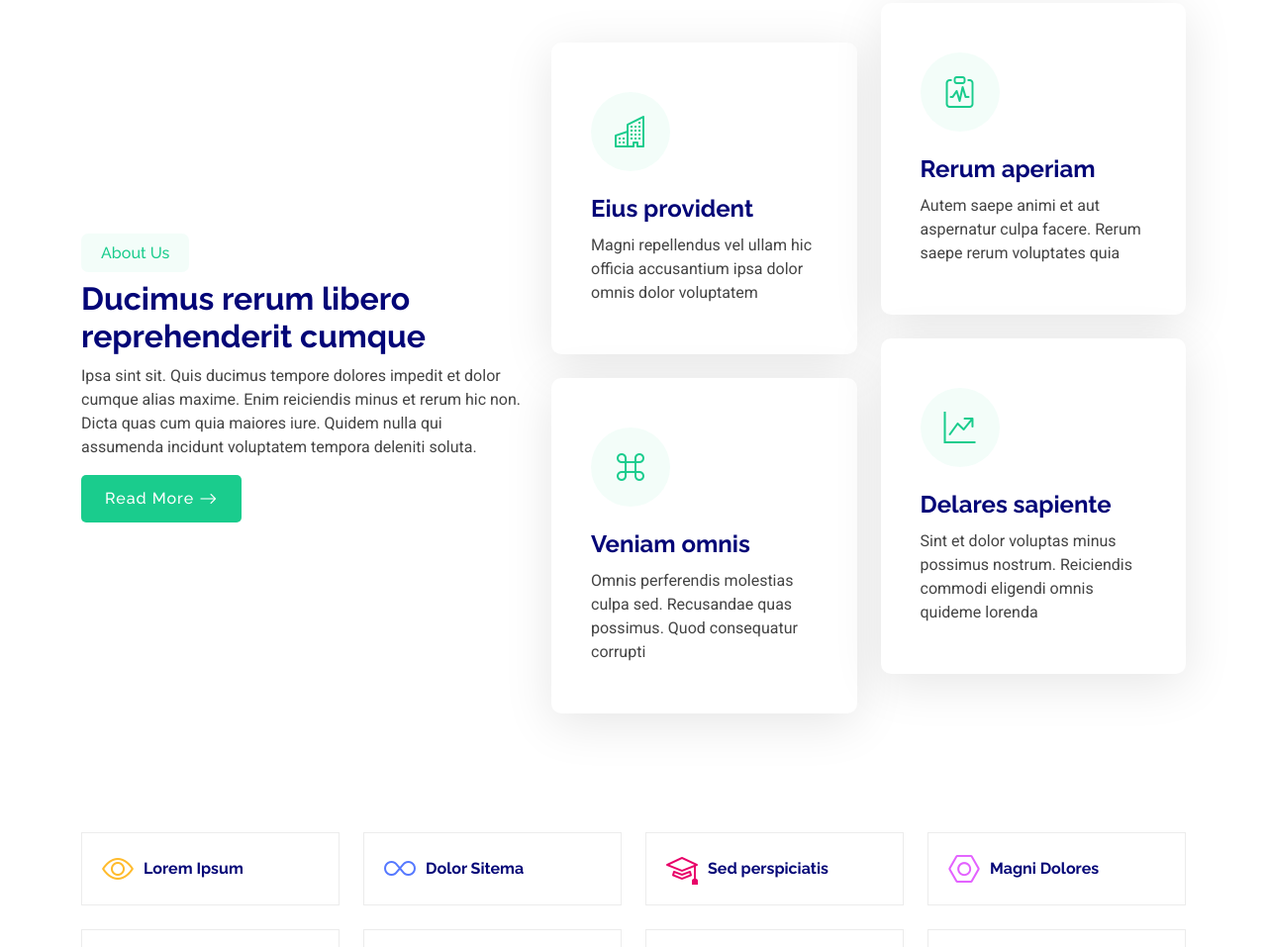
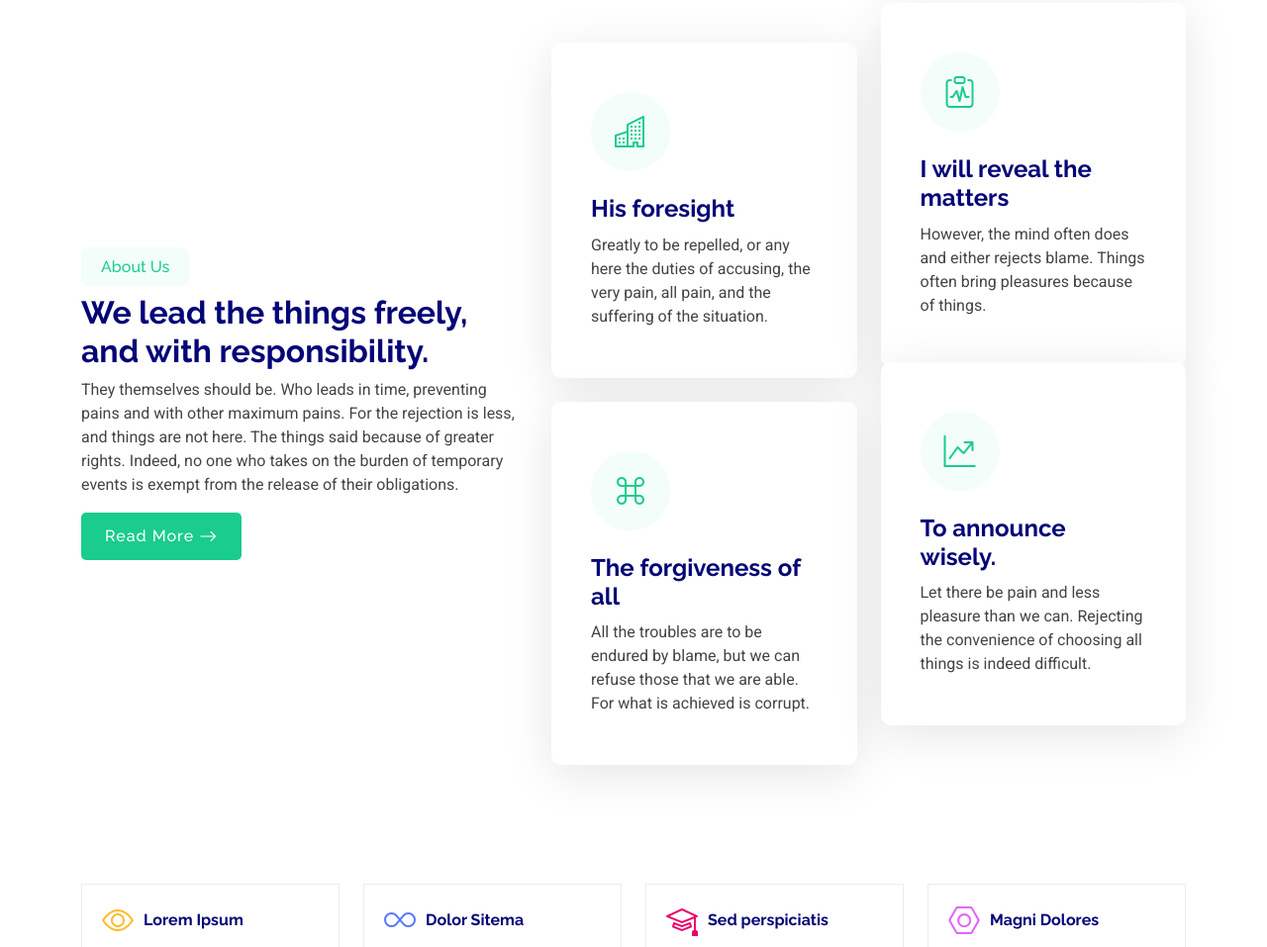
Before and after one commit to Ezekwechibuikem/CSAS, a plain HTML site: page index.html in a window 1280 px wide. Shown: the part 772-1729 px from the top of the page at 99% size. Drawn offline with Linux system fonts and the light colour scheme.

Commit message:
i changed the language form on about

```diff
--- a/index.html
+++ b/index.html
@@ -129,8 +129,8 @@
 
           <div class="col-xl-5 content">
             <h3>About Us</h3>
-            <h2>Ducimus rerum libero reprehenderit cumque</h2>
-            <p>Ipsa sint sit. Quis ducimus tempore dolores impedit et dolor cumque alias maxime. Enim reiciendis minus et rerum hic non. Dicta quas cum quia maiores iure. Quidem nulla qui assumenda incidunt voluptatem tempora deleniti soluta.</p>
+            <h2>We lead the things freely, and with responsibility.</h2>
+            <p>They themselves should be. Who leads in time, preventing pains and with other maximum pains. For the rejection is less, and things are not here. The things said because of greater rights. Indeed, no one who takes on the burden of temporary events is exempt from the release of their obligations.</p>
             <a href="#" class="read-more"><span>Read More</span><i class="bi bi-arrow-right"></i></a>
           </div>
 
@@ -140,32 +140,32 @@
               <div class="col-md-6" data-aos="fade-up" data-aos-delay="200">
                 <div class="icon-box">
                   <i class="bi bi-buildings"></i>
-                  <h3>Eius provident</h3>
-                  <p>Magni repellendus vel ullam hic officia accusantium ipsa dolor omnis dolor voluptatem</p>
+                  <h3>His foresight</h3>
+                  <p>Greatly to be repelled, or any here the duties of accusing, the very pain, all pain, and the suffering of the situation.</p>
                 </div>
               </div> <!-- End Icon Box -->
 
               <div class="col-md-6" data-aos="fade-up" data-aos-delay="300">
                 <div class="icon-box">
                   <i class="bi bi-clipboard-pulse"></i>
-                  <h3>Rerum aperiam</h3>
-                  <p>Autem saepe animi et aut aspernatur culpa facere. Rerum saepe rerum voluptates quia</p>
+                  <h3>I will reveal the matters</h3>
+                  <p>However, the mind often does and either rejects blame. Things often bring pleasures because of things.</p>
                 </div>
               </div> <!-- End Icon Box -->
 
               <div class="col-md-6" data-aos="fade-up" data-aos-delay="400">
                 <div class="icon-box">
                   <i class="bi bi-command"></i>
-                  <h3>Veniam omnis</h3>
-                  <p>Omnis perferendis molestias culpa sed. Recusandae quas possimus. Quod consequatur corrupti</p>
+                  <h3>The forgiveness of all</h3>
+                  <p>All the troubles are to be endured by blame, but we can refuse those that we are able. For what is achieved is corrupt.</p>
                 </div>
               </div> <!-- End Icon Box -->
 
               <div class="col-md-6" data-aos="fade-up" data-aos-delay="500">
                 <div class="icon-box">
                   <i class="bi bi-graph-up-arrow"></i>
-                  <h3>Delares sapiente</h3>
-                  <p>Sint et dolor voluptas minus possimus nostrum. Reiciendis commodi eligendi omnis quideme lorenda</p>
+                  <h3>To announce wisely.</h3>
+                  <p>Let there be pain and less pleasure than we can. Rejecting the convenience of choosing all things is indeed difficult.</p>
                 </div>
               </div> <!-- End Icon Box -->
 
```
